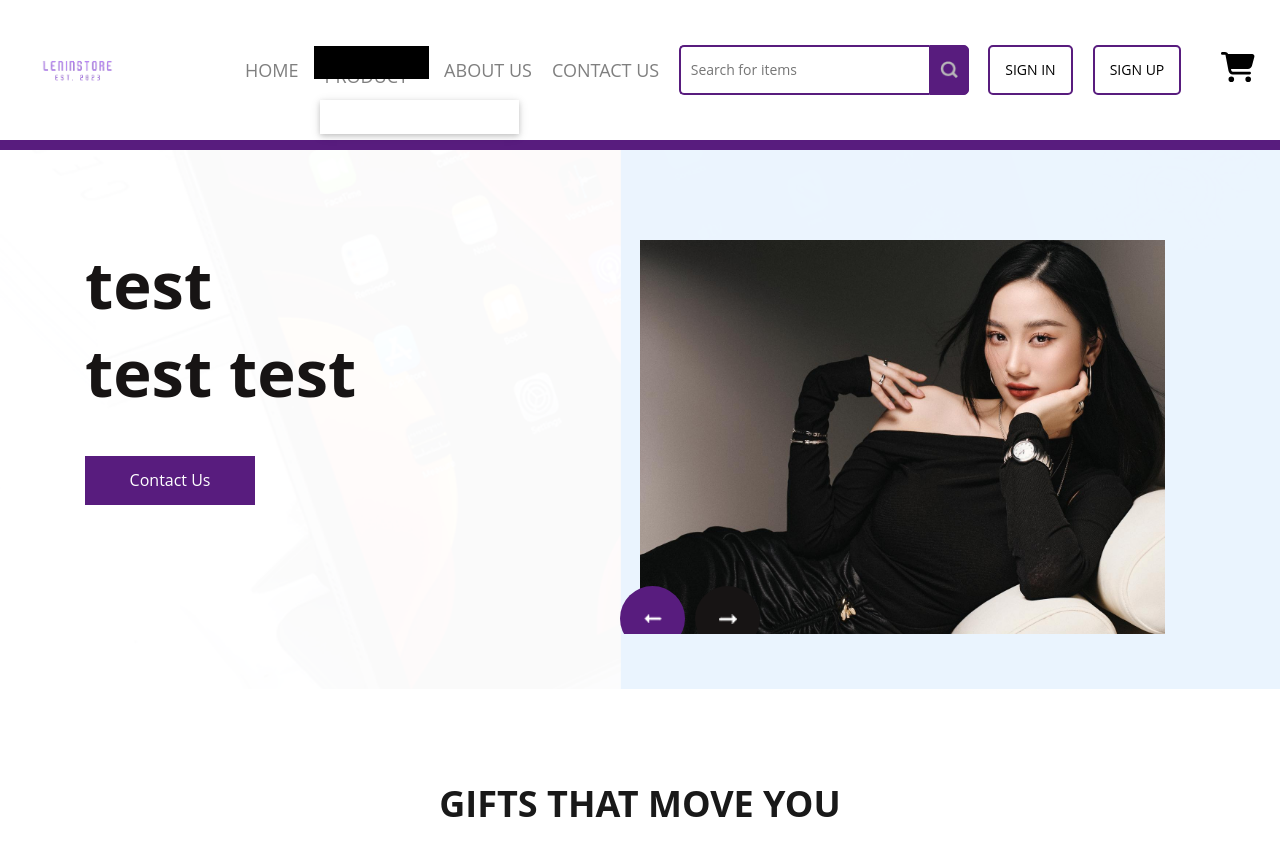
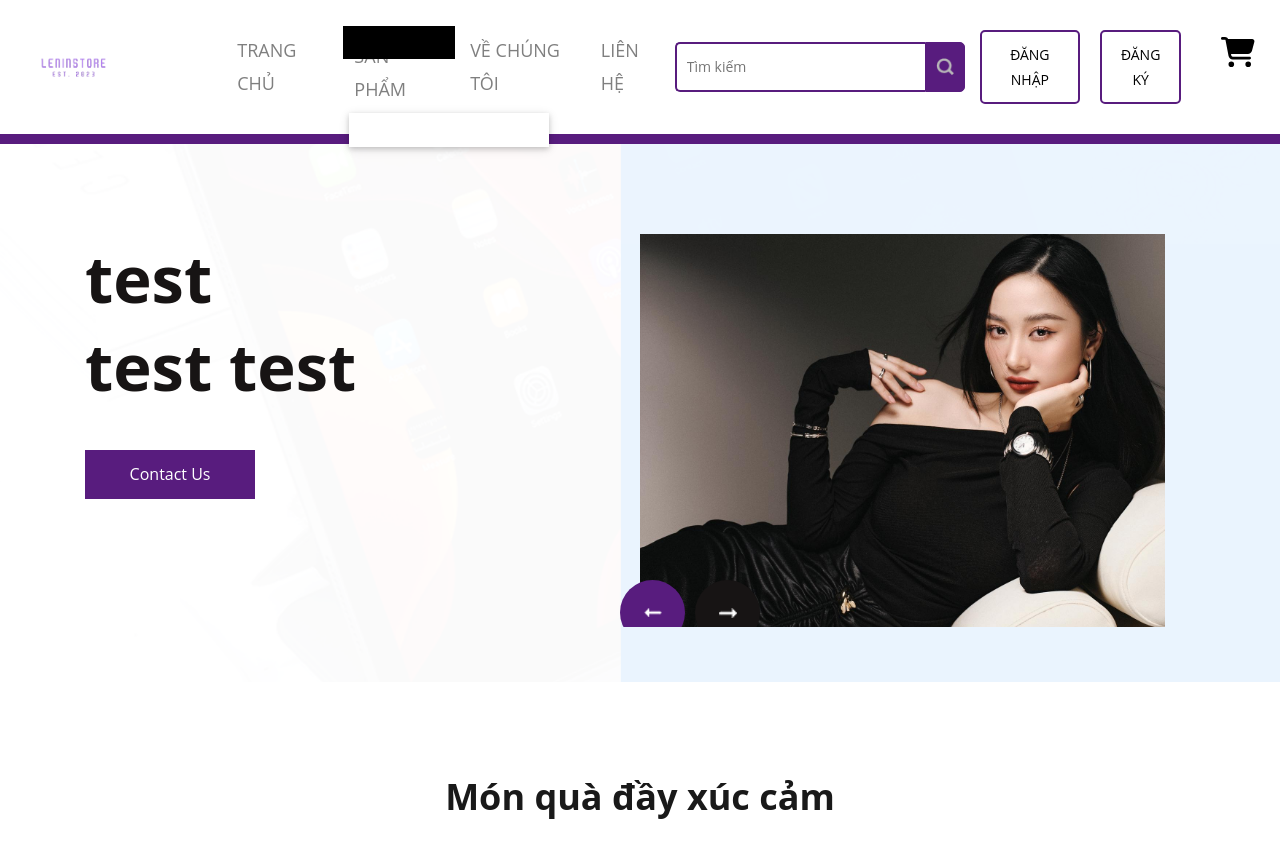
Before and after one commit to 03-PRO1014-WD18312/Nhom07_WebBanHang_LeninStore, a PHP site: page / in a window 1280 px wide. Shown: the top 868 px of the page. Run offline with PHP 8.4, Linux system fonts and the light colour scheme; data comes from the database, SQL or seed files in the repository; some libraries are stand-ins or nearby versions.

Commit message:
Đổi text sang tiếng việt

```diff
--- a/view/globle/head.php
+++ b/view/globle/head.php
@@ -45,12 +45,12 @@
             <div class="collapse navbar-collapse" id="navbarSupportedContent">
                 <ul class="navbar-nav mr-auto">
                     <li class="nav-item">
-                        <a class="nav-link" href="index.php">HOME</a>
+                        <a class="nav-link" href="index.php">TRANG CHỦ</a>
                     </li>
                     <li class="nav-item">
                         <ul class="menu">
                             <li class="menu-item" >
-                                <a href="index.php?controller=product" class="nav-link">PRODUCT</a>
+                                <a href="index.php?controller=product" class="nav-link">SẢN PHẨM</a>
                                 <ul class="drop-menu">
                                     <?php
                                     if (isset($danhmucs) && is_array($danhmucs)) {
@@ -73,16 +73,16 @@
                         </ul>
                     </li>
                     <li class="nav-item">
-                        <a class="nav-link" href="about.html">ABOUT US</a>
+                        <a class="nav-link" href="about.html">VỀ CHÚNG TÔI</a>
                     </li>
                     <li class="nav-item">
-                        <a class="nav-link" href="contact.html">CONTACT US</a>
+                        <a class="nav-link" href="contact.html">LIÊN HỆ</a>
                     </li>
                 </ul>
                 <div class="wrap">
                     <div class="search">
                         <form action="index.php?controller=product" method="post" style="display: flex;">
-                            <input type="search" name="search" class="searchTerm" placeholder="Search for items" />
+                            <input type="search" name="search" class="searchTerm" placeholder="Tìm kiếm" />
                             <button type="submit" class="searchButton">
                                 <div class="search_icon"><a href="#"><img src="view\globle\images\search-icon.png"></a>
                                 </div>
@@ -94,13 +94,13 @@
                 <ul class="navbar-nav ml-auto">
                     <li class="nav-item">
                         <a class="nav-link" href="index.php?controller=login&act=">
-                            <button type="button">SIGN IN</button>
+                            <button type="button">ĐĂNG NHẬP</button>
                         </a>
                     </li>
 
                     <li class="nav-item">
                         <a class="nav-link" href="index.php?controller=login&act=">
-                            <button type="button">SIGN UP</button>
+                            <button type="button">ĐĂNG KÝ</button>
                         </a>
                     </li>
 
--- a/view/home/home.php
+++ b/view/home/home.php
@@ -8,7 +8,7 @@
     <!-- template section start -->
     <div class="template_section layout_padding">
         <div class="container">
-            <h1 class="solution_text">GIFTS THAT MOVE YOU</h1>
+            <h1 class="solution_text">Món quà đầy xúc cảm</h1>
             <div class="carousel-inner d-flex" style="gap: 1.5rem;">
                 <?php
                 if (isset($productTop3) && is_array($productTop3)) {
@@ -41,7 +41,7 @@
     <!-- design section start -->
     <div class="design_section layout_padding">
         <div class="container">
-            <h1 class="solution_text" style="text-align: left;">Trending now</h1>
+            <h1 class="solution_text" style="text-align: left;">Bán chạy nhất</h1>
         </div>
     </div>
     <!-- design section end -->
@@ -62,7 +62,7 @@
                             <p class="card-text m-0"> $
                                 <?php echo $product->price; ?>
                             </p>
-                            <p class="card-text">Luot xem:
+                            <p class="card-text">Lượt xem
                                 <?php echo $product->luotxem; ?>
                             </p>
                         </div>
--- a/view/home/item.php
+++ /dev/null
@@ -1,4 +0,0 @@
-<?php
-require_once 'view/globle/head.php';
-?>
-<?php require_once 'view/globle/footer.php';
--- a/view/product/cli/listitem.php
+++ b/view/product/cli/listitem.php
@@ -14,10 +14,10 @@
                     <h5 class="card-title">
                         <?php echo $product->name; ?>
                     </h5>
-                    <p class="card-text m-0">Price: $
+                    <p class="card-text m-0">Giá: $
                         <?php echo $product->price; ?>
                     </p>
-                    <p class="card-text">Luot xem:
+                    <p class="card-text">Lượt xem:
                         <?php echo $product->luotxem; ?>
                     </p>
                 </div>
```
Also changed, not shown: view/home/listitem.php (deleted, +0 -29 lines).
